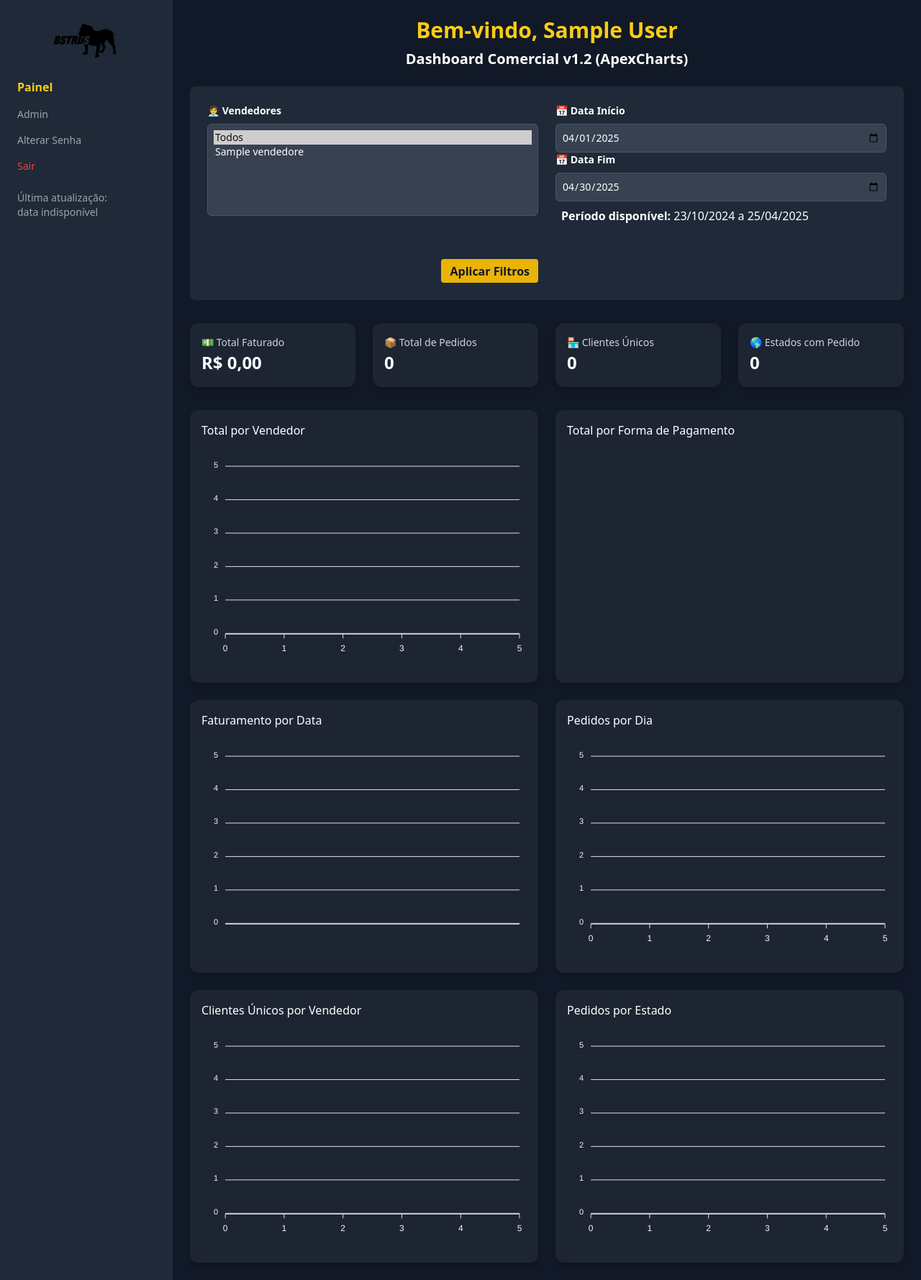
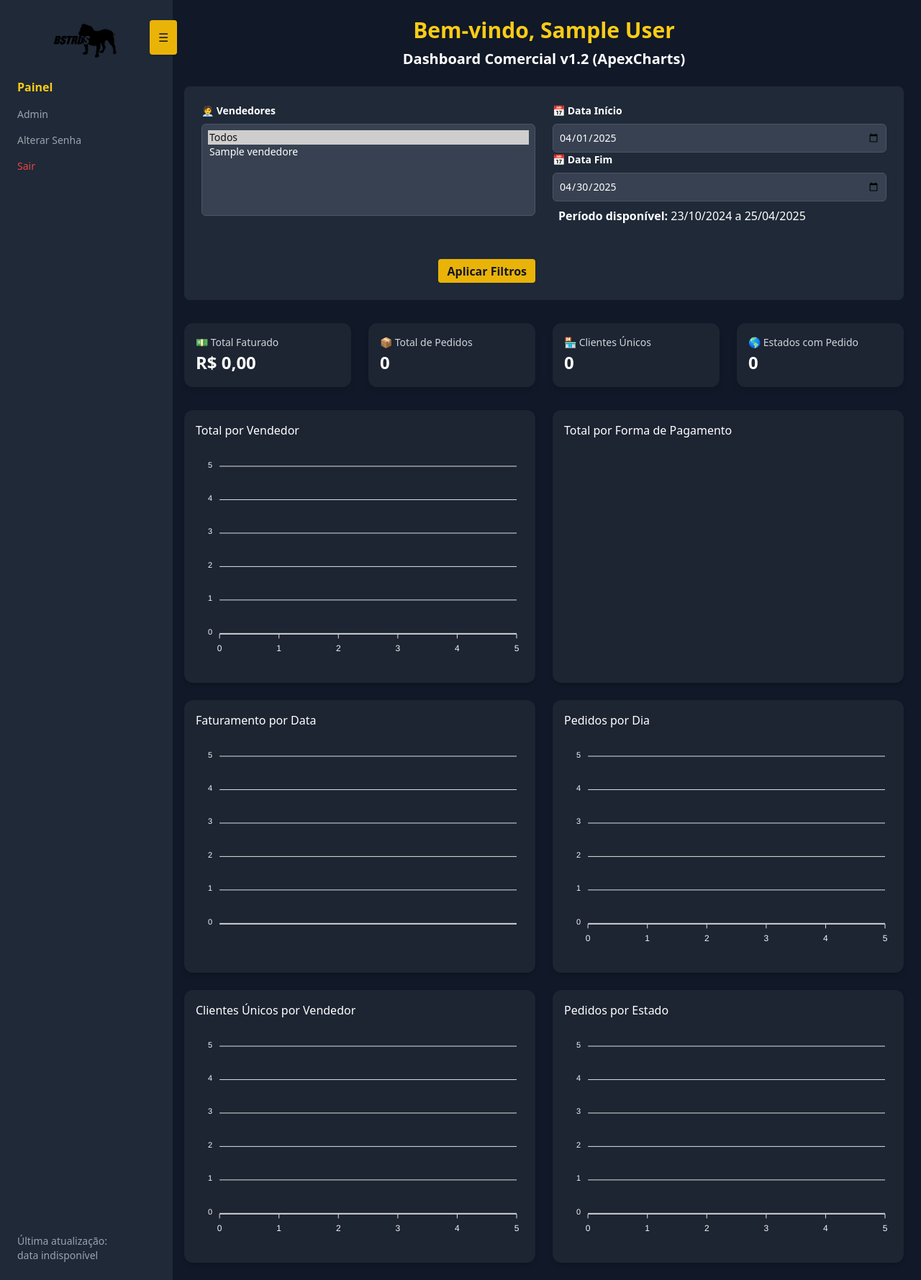
Before and after one commit to fguernieri/intranet, a PHP site: page /intranet/modules/comercial/dash_comercial.php in a window 1280 px wide. Shown: the whole page at 72% size. Run offline with PHP 8.4, Linux system fonts and the light colour scheme; the visitor is signed in with stand-in values (Sample User, id 1); tables that the repository leaves empty or names only in its code hold one stand-in row (values such as "Sample post"); a map, chart or similar area stays blank; some libraries are stand-ins or nearby versions.

Commit message:
Update sidebar.php

```diff
--- a/sidebar.php
+++ b/sidebar.php
@@ -3,6 +3,7 @@
 require_once 'config/db.php';
 require_once 'config/app.php';
 
+// Busca módulos ativos para o usuário
 $stmt = $pdo->prepare(
     "SELECT m.nome, m.link
      FROM modulos m
@@ -11,108 +12,174 @@
      ORDER BY m.nome"
 );
 $stmt->execute(['uid' => $_SESSION['usuario_id']]);
-    $_SESSION['modulos'] = $stmt->fetchAll(PDO::FETCH_ASSOC);
+$modulos = $stmt->fetchAll(PDO::FETCH_ASSOC);
 
-$modulos = $_SESSION['modulos'];
-
-// Caminho para o reflog do Git
-$logPath = __DIR__ . '/.git/logs/HEAD';
-
-// Valor padrão
+// Consulta última atualização via reflog Git
+$logPath    = __DIR__ . '/.git/logs/HEAD';
 $lastUpdate = 'data indisponível';
-
 if (file_exists($logPath)) {
-    // Carrega todas as linhas do reflog (ignora linhas vazias)
-    $lines = file($logPath, FILE_IGNORE_NEW_LINES | FILE_SKIP_EMPTY_LINES);
-    // Pega a última entrada
+    $lines    = file($logPath, FILE_IGNORE_NEW_LINES | FILE_SKIP_EMPTY_LINES);
     $lastLine = array_pop($lines);
-
-    // Extrai o quarto campo: UNIX timestamp de 10 dígitos
     if (preg_match('/\s(\d{10})\s/', $lastLine, $m)) {
-        $ts = intval($m[1]);
-        // Formata como dd/mm/YYYY HH:MM
+        $ts         = intval($m[1]);
         $lastUpdate = date('d/m/Y H:i', $ts);
     }
 }
 ?>
-
+<!DOCTYPE html>
 <html lang="pt-BR">
 <head>
+  <meta charset="UTF-8">
   <meta name="viewport" content="width=device-width, initial-scale=1.0">
   <script src="https://cdn.tailwindcss.com"></script>
+  <style>
+    @media (min-width: 640px) {
+      /* Sidebar desktop fixo, fora do fluxo */
+      #desktopSidebar {
+        position: fixed;
+        top: 0;
+        left: 0;
+        height: 100vh;
+        transform: translateX(0);
+        transition: transform 0.3s;
+        z-index: 30;
+      }
+      body.sidebar-collapsed #desktopSidebar {
+        transform: translateX(-100%);
+      }
+      /* Toggle button posicionado fora do fluxo */
+      #desktopToggle {
+        position: fixed;
+        top: 1.75rem; /* top-7 */
+        left: 13rem;
+        transition: left 0.3s;
+        z-index: 40;
+      }
+      body.sidebar-collapsed #desktopToggle {
+        left: 0;
+        @apply rounded-r
+      }
+      /* Conteúdo shift */
+      #content {
+        margin-left: 13rem;
+        transition: margin-left 0.3s;
+      }
+      body.sidebar-collapsed #content {
+        margin-left: 0;
+      }
+    }
+  </style>
 </head>
-<!-- Overlay -->
-<div id="overlay" onclick="toggleSidebar()" class="hidden fixed inset-0 bg-black bg-opacity-50 z-40 sm:hidden"></div>
+<body>
+  <!-- Overlay mobile -->
+  <div id="overlay" onclick="toggleSidebar()"
+       class="hidden fixed inset-0 bg-black bg-opacity-50 z-40 sm:hidden"></div>
 
   <!-- Sidebar mobile -->
   <div id="mobileSidebar"
-     class="hidden fixed top-0 left-0 h-full w-64 bg-gray-800 p-6 space-y-3 text-white transform -translate-x-full transition-transform duration-300 z-50 sm:hidden">
-
-  <button onclick="toggleSidebar()" class="text-right w-full text-gray-400 hover:text-white mb-4">✕</button>
+       class="hidden fixed top-0 left-0 h-full w-64 bg-gray-800 p-6 space-y-3 text-white
+              transform -translate-x-full transition-transform duration-300 z-50 sm:hidden">
+    <button onclick="toggleSidebar()"
+            class="text-right w-full text-gray-400 hover:text-white">✕</button>
+    <img src="<?= BASE_URL ?>/assets/img/logo.png" alt="Bastards Brewery"
+           class="w-28 mx-auto mb-2">
 
     <a href="<?= BASE_URL ?>/painel.php" class="block text-yellow-400 font-bold">Painel</a>
     <?php foreach ($modulos as $m): ?>
-    <a href="<?= htmlspecialchars($m['link']) ?>" class="block hover:text-yellow-400"><?= htmlspecialchars($m['nome']) ?></a>
+      <a href="<?= htmlspecialchars($m['link']) ?>"
+         class="block hover:text-yellow-400"><?= htmlspecialchars($m['nome']) ?></a>
     <?php endforeach; ?>
     <?php if ($_SESSION['usuario_perfil'] === 'admin'): ?>
-    <a href="<?= BASE_URL ?>/modules/usuarios/admin_permissoes.php" class="block text-sm text-gray-400 hover:text-yellow-400">Admin</a>
+      <a href="<?= BASE_URL ?>/modules/usuarios/admin_permissoes.php"
+         class="block text-sm text-gray-400 hover:text-yellow-400">Admin</a>
     <?php endif; ?>
-  <a href="<?= BASE_URL ?>/modules/usuarios/alterar_senha.php" class="block text-sm text-gray-400 hover:text-yellow-400">Alterar Senha</a>
-  <a href="<?= BASE_URL ?>/logout.php" class="block text-sm text-red-500 hover:underline">Sair</a>
-  <p class="text-sm text-gray-400">
-      Última atualização: <?= htmlspecialchars($lastUpdate) ?>
-  </p>
-</div>
-
-<!-- Botão fixo lateral para abrir sidebar -->
-<button onclick="toggleSidebar()"
-        class="sm:hidden fixed top-7 left transform -translate-y-1/2 bg-yellow-500 text-gray-900 p-3 rounded-r z-40 shadow hover:bg-yellow-600 transition">
-  ☰
-</button>
-
-<!-- Sidebar desktop -->
-<aside class="hidden sm:flex w-60 bg-gray-800 p-6 flex-col justify-between h-screen text-white">
-  <div>
-    <img src="<?= BASE_URL ?>/assets/img/logo.png" alt="Bastards Brewery" class="w-28 mx-auto mb-6">
-    <nav class="space-y-4">
-      <a href="<?= BASE_URL ?>/painel.php" class="block text-yellow-400 font-bold">Painel</a>
-      <?php foreach ($modulos as $m): ?>
-        <a href="<?= htmlspecialchars($m['link']) ?>" class="block hover:text-yellow-400"><?= htmlspecialchars($m['nome']) ?></a>
-      <?php endforeach; ?>
-      <?php if ($_SESSION['usuario_perfil'] === 'admin'): ?>
-        <a href="<?= BASE_URL ?>/modules/usuarios/admin_permissoes.php" class="block text-sm text-gray-400 mt-6 hover:text-yellow-400">Admin</a>
-      <?php endif; ?>
-      <a href="<?= BASE_URL ?>/modules/usuarios/alterar_senha.php" class="block text-sm text-gray-400 hover:text-yellow-400">Alterar Senha</a>
-      <a href="<?= BASE_URL ?>/logout.php" class="block text-sm text-red-500 hover:underline">Sair</a>
-    </nav>
+    <a href="<?= BASE_URL ?>/modules/usuarios/alterar_senha.php"
+       class="block text-sm text-gray-400 hover:text-yellow-400">Alterar Senha</a>
+    <a href="<?= BASE_URL ?>/logout.php"
+       class="block text-sm text-red-500 hover:underline">Sair</a>
     <p class="text-sm text-gray-400 mt-6">
       Última atualização:<br>
       <?= htmlspecialchars($lastUpdate) ?>
     </p>
   </div>
+
+  <!-- Botão mobile -->
+  <button onclick="toggleSidebar()"
+          class="sm:hidden fixed top-7 left-0 -translate-y-1/2 bg-yellow-500 text-gray-900
+                 p-3 rounded-r z-40 shadow hover:bg-yellow-600 transition">
+    ☰
+  </button>
+
+  <!-- Botão desktop -->
+  <button id="desktopToggle" onclick="toggleSidebar()"
+          class="hidden sm:block p-3 bg-yellow-500 text-gray-900 rounded shadow
+                 hover:bg-yellow-600 transition">
+    ☰
+  </button>
+
+  <!-- Sidebar desktop -->
+  <aside id="desktopSidebar"
+         class="hidden sm:flex w-60 bg-gray-800 p-6 flex-col justify-between
+                text-white">
+    <div>
+      <img src="<?= BASE_URL ?>/assets/img/logo.png" alt="Bastards Brewery"
+           class="w-28 mx-auto mb-6">
+      <nav class="space-y-4">
+        <a href="<?= BASE_URL ?>/painel.php" class="block text-yellow-400 font-bold">Painel</a>
+        <?php foreach ($modulos as $m): ?>
+          <a href="<?= htmlspecialchars($m['link']) ?>"
+             class="block hover:text-yellow-400"><?= htmlspecialchars($m['nome']) ?></a>
+        <?php endforeach; ?>
+        <?php if ($_SESSION['usuario_perfil'] === 'admin'): ?>
+          <a href="<?= BASE_URL ?>/modules/usuarios/admin_permissoes.php"
+             class="block text-sm text-gray-400 mt-6 hover:text-yellow-400">Admin</a>
+        <?php endif; ?>
+        <a href="<?= BASE_URL ?>/modules/usuarios/alterar_senha.php"
+           class="block text-sm text-gray-400 hover:text-yellow-400">Alterar Senha</a>
+        <a href="<?= BASE_URL ?>/logout.php"
+           class="block text-sm text-red-500 hover:underline">Sair</a>
+      </nav>
+    </div>
+    <footer>
+      <p class="text-sm text-gray-400 mt-auto">
+        Última atualização:<br>
+        <?= htmlspecialchars($lastUpdate) ?>
+      </p>
+    </footer>
   </aside>
+
+  <!-- Conteúdo da página -->
+  <main id="content" class="p-3 pt-20 sm:pt-10">
+    <!-- Aqui vai o conteúdo real da página -->
+  </main>
 
   <script>
     function toggleSidebar() {
+      if (window.matchMedia('(min-width:640px)').matches) {
+        document.body.classList.toggle('sidebar-collapsed');
+      } else {
+        // Lógica mobile existente
         const sidebar = document.getElementById('mobileSidebar');
         const overlay = document.getElementById('overlay');
-    const isHidden = sidebar.classList.contains('hidden');
+        const hidden  = sidebar.classList.contains('hidden');
 
-    if (isHidden) {
+        if (hidden) {
           sidebar.classList.remove('hidden');
+          requestAnimationFrame(() => sidebar.classList.remove('-translate-x-full'));
           overlay.classList.remove('hidden');
-      requestAnimationFrame(() => {
-        sidebar.classList.remove('-translate-x-full');
-        overlay.classList.add('block');
-      });
         } else {
           sidebar.classList.add('-translate-x-full');
-      overlay.classList.remove('block');
-      setTimeout(() => {
-        sidebar.classList.add('hidden');
           overlay.classList.add('hidden');
-      }, 300);
+          setTimeout(() => sidebar.classList.add('hidden'), 300);
         }
       }
+    }
+    // Estado inicial no desktop: sidebar aberta
+    document.addEventListener('DOMContentLoaded', () => {
+      if (window.matchMedia('(min-width:640px)').matches) {
+        document.body.classList.remove('sidebar-collapsed');
+      }
+    });
   </script>
+</body>
 </html>
```
Lines whose indentation alone changed are shown as unchanged.
